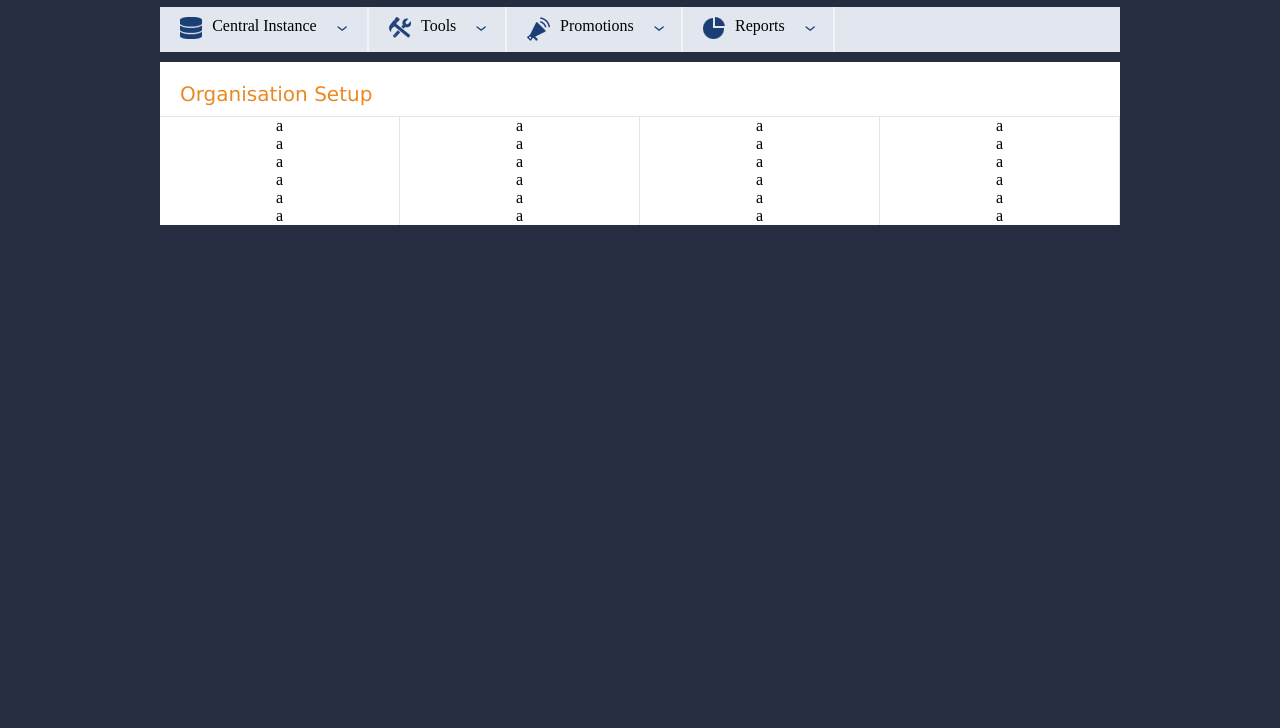
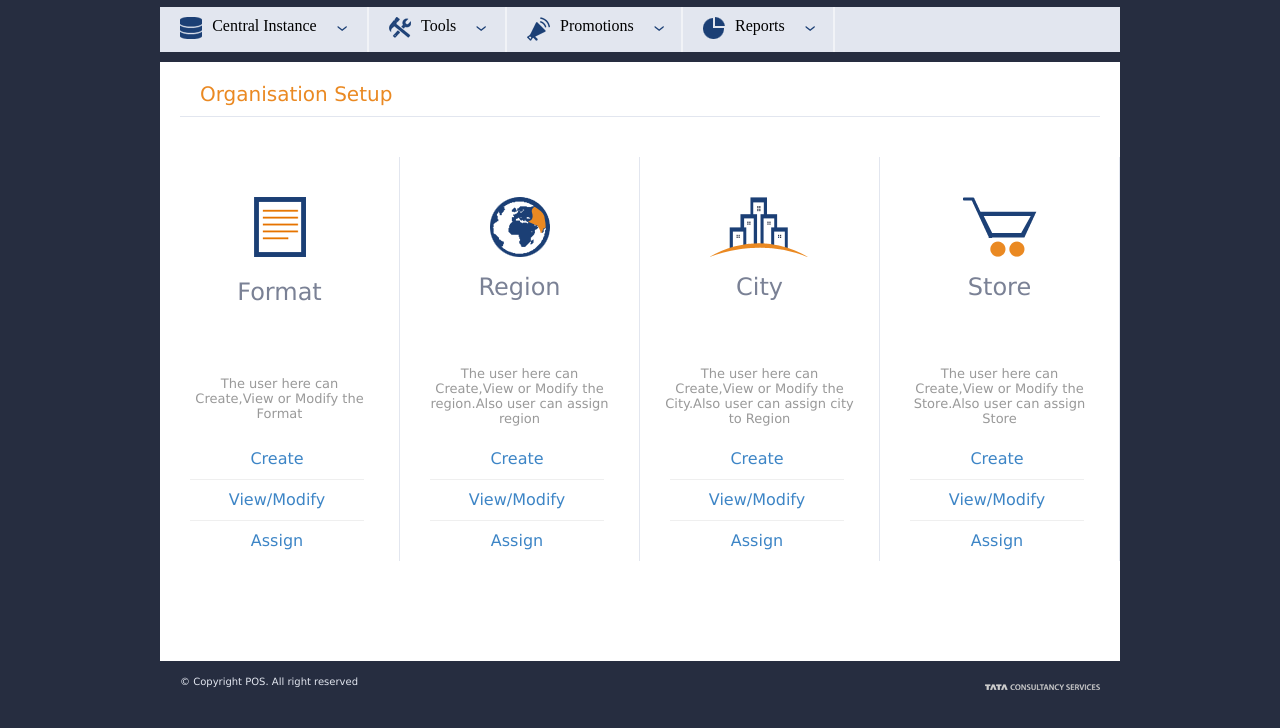
Before and after one commit to harshith12345/ALLOK, a plain HTML site: page index.html in a window 1280 px wide. Shown: the part 82-810 px from the top of the page. Drawn offline with Linux system fonts and the light colour scheme.

Commit message:
Page 2 Complete

```diff
--- a/index.html
+++ b/index.html
@@ -135,40 +135,78 @@
         </div>
         <div class="BodyContent-Lower">
                 <div class="BodyContent-Lower-Content">
-                    <div>a</div>
-                    <div>a</div>
-                    <div>a</div>
-                    <div>a</div>
-                    <div>a</div>
-                    <div>a</div>
+                    <div class="BodyContent-Lower-Content-image"><img src="images/icon_format.png" alt="none"></div>
+                    <div class="BodyContent-Lower-Content-TextTitle">Format</div>
+                    <div class="BodyContent-Lower-Content-TextBody"><p>The user here can Create,View or Modify the Format</p></div>
                 </div>
                 <div class="BodyContent-Lower-Content">
-                    <div>a</div>
-                    <div>a</div>
-                    <div>a</div>
-                    <div>a</div>
-                    <div>a</div>
-                    <div>a</div>
+                    <div class="BodyContent-Lower-Content-image"><img src="images/icon_region.png" alt="none"></div>
+                    <div class="BodyContent-Lower-Content-TextTitle">Region</div>
+                    <div class="BodyContent-Lower-Content-TextBody"><p>The user here can Create,View or Modify the region.Also user can assign region</p></div>
                 </div>
                 <div class="BodyContent-Lower-Content">
-                    <div>a</div>
-                    <div>a</div>
-                    <div>a</div>
-                    <div>a</div>
-                    <div>a</div>
-                    <div>a</div>
+                    <div class="BodyContent-Lower-Content-image"><img src="images/icon_city.png" alt="none"></div>
+                    <div class="BodyContent-Lower-Content-TextTitle">City</div>
+                    <div class="BodyContent-Lower-Content-TextBody"><p>The user here can Create,View or Modify the City.Also user can assign city to Region</p></div>
                 </div>
                 <div class="BodyContent-Lower-Content">
-                    <div>a</div>
-                    <div>a</div>
-                    <div>a</div>
-                    <div>a</div>
-                    <div>a</div>
-                    <div>a</div>
+                    <div class="BodyContent-Lower-Content-image"><img src="images/icon_store.png" alt="none"></div>
+                    <div class="BodyContent-Lower-Content-TextTitle">Store</div>
+                    <div class="BodyContent-Lower-Content-TextBody"><p>The user here can Create,View or Modify the Store.Also user can assign  Store</p></div>
                 </div>
         </div>
+        <div class="BodyContent-Lower-under" id="lowerbodycontent">
+            <div class="BodyContent-Lower-Content">
+                    <div id="Create" class="LowerButtons">
+                        Create
+                    </div>
+                    <div class="LowerButtons">
+                        View/Modify
+                    </div>
+                    <div id="Assign" class="LowerButtons">
+                        Assign
+                    </div>
+            </div>
+            <div class="BodyContent-Lower-Content">
+                    <div id="Create" class="LowerButtons">
+                        Create
+                    </div>
+                    <div class="LowerButtons">
+                        View/Modify
+                    </div>
+                    <div id="Assign" class="LowerButtons">
+                        Assign
+                    </div>
+            </div>
+            <div class="BodyContent-Lower-Content">
+                    <div id="Create" class="LowerButtons">
+                        Create
+                    </div>
+                    <div class="LowerButtons">
+                        View/Modify
+                    </div>
+                    <div id="Assign" class="LowerButtons">
+                        Assign
+                    </div>
+            </div>
+            <div class="BodyContent-Lower-Content">
+                    <div id="Create" class="LowerButtons">
+                        Create
+                    </div>
+                    <div class="LowerButtons">
+                        View/Modify
+                    </div>
+                    <div id="Assign" class="LowerButtons">
+                        Assign
+                    </div>
+            </div>
 
+        </div>
 
+        </div>
+        <div class="Footer">
+        <div id="Footer-left">&copy; Copyright POS. All right reserved</div>
+        <div id="Footer-right"><img src="images/logo_footer.png"</div>
         </div>
 
 
--- a/styles.css
+++ b/styles.css
@@ -154,12 +154,16 @@ body {
     font-size: 20px;
     color: #ea8922;
     border-bottom:1px solid #e2e6ef;
+    margin-left: 20px;
+    margin-right: 20px;
 
 }
 .BodyContent-Lower
 {
     display: grid;
-    grid-template-columns: auto auto auto auto;
+    grid-template-columns: repeat(4, 1fr);
+    margin-top: 40px;
+
 
 }
 
@@ -170,3 +174,86 @@ body {
     text-align: center;
     border-right: 1px solid #e2e6ef;
 }
+.BodyContent-Lower-Content-image
+{
+    padding-top: 40px;
+}
+.BodyContent-Lower-Content-TextTitle
+{
+    padding-top: 12px;
+    font-family: Verdana, Geneva, sans-serif;
+    font-size: 24px;
+    color: #7a8195;
+}
+.BodyContent-Lower-Content-TextBody
+{
+    padding-top: 52px;
+    padding-left: 20px;
+    padding-right: 20px;
+    font-family: Verdana, Geneva, sans-serif;
+    font-size: 13px;
+    color: #999999;
+    text-align: center;
+
+}
+
+.BodyContent-Lower-under
+{
+    display: grid;
+    grid-template-columns: repeat(4, 1fr);
+}
+#Create
+{
+    border-bottom: 1px solid #efefef;
+}
+#Assign
+{
+    border-top: 1px solid #efefef;
+}
+.LowerButtons
+{
+    font-family: Verdana, Geneva, sans-serif;
+    font-size: 16px;
+    color: #3d85c6;
+    height: 40px;
+    width: 174px;
+    margin-left: 30px;
+    margin-right: 30px;
+    text-align: center;
+    vertical-align: middle;
+    line-height: 40px;
+
+}
+#lowerbodycontent
+{
+    padding-bottom: 100px;
+}
+
+.LowerButtons:hover
+{
+   font-family: Verdana, Geneva, sans-serif;
+    font-size: 16px;
+    background-color:#4690d1;
+    color: azure;
+}
+
+#Footer-left
+{
+    float: left;
+    padding-left: 20px;
+    font-family: Verdana, Geneva, sans-serif;
+    font-size: 10px;
+    color:#e2e6ef;
+}
+#Footer-right
+{
+    float: right;
+    padding-right: 20px;
+}
+
+.Footer
+{
+    height: 100px;
+    width: 960px;
+    margin-top: 15px;
+}
```
